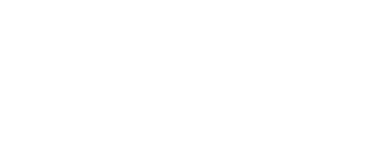
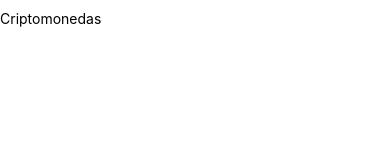
Before and after one commit to marshalmori/cotizador-react-native, a React Native app: screen / in a window 390 px wide. Shown: the top 160 px of the page. Built offline with nearby package versions, Linux system fonts and the light colour scheme.

Commit message:
Criar o Header com estilos de acordo com a plataforma iOS ou Android

```diff
--- a/App.js
+++ b/App.js
@@ -9,9 +9,14 @@
   useColorScheme,
   View,
 } from 'react-native';
+import Header from './components/Header';
 
 const App = () => {
-  return <></>;
+  return (
+    <>
+      <Header />
+    </>
+  );
 };
 
 const styles = StyleSheet.create({});
--- a/components/Header.js
+++ b/components/Header.js
@@ -0,0 +1,14 @@
+import React from 'react';
+import {Text, StyleSheet, Platform} from 'react-native';
+
+const Header = () => {
+  return <Text style={styles.encabezado}>Criptomonedas</Text>;
+};
+
+const styles = StyleSheet.create({
+  encabezado: {
+    paddingTop: Platform.OS === 'ios' ? 50 : 10,
+  },
+});
+
+export default Header;
```
